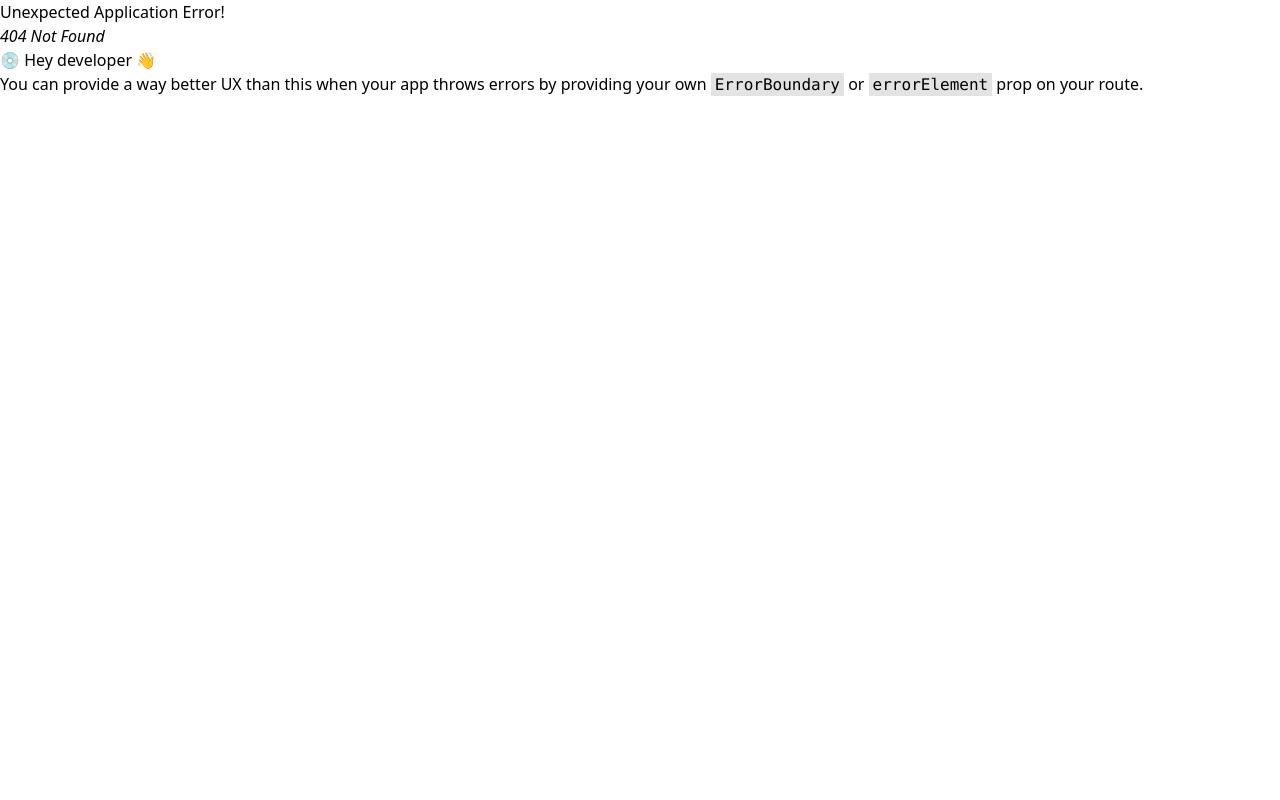
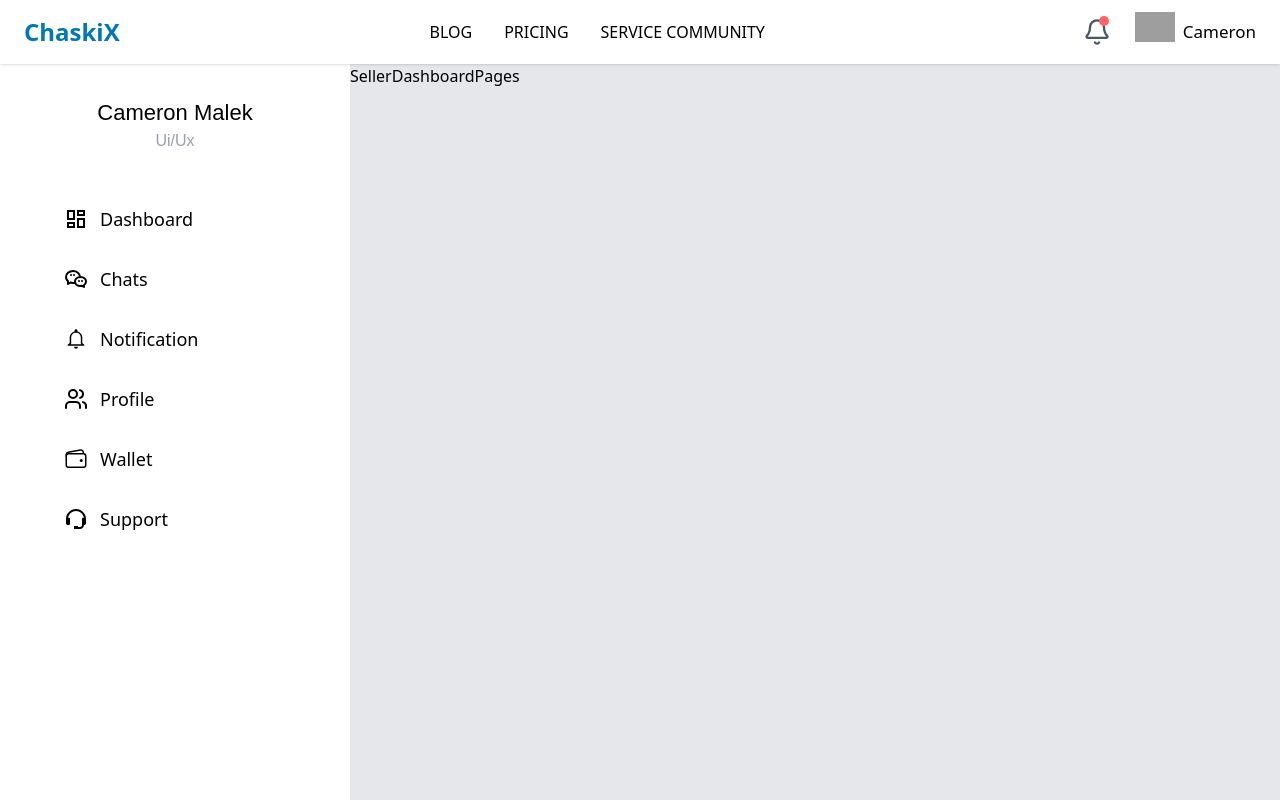
Before and after one commit to juyel66/React-project-dashboard-template, a React (Vite) app: page /dashboard/sellerDashboardPages in a window 1280 px wide. Before the commit this address had no page. Built offline with nearby package versions, Linux system fonts and the light colour scheme; grey boxes are pictures that could not be loaded.

Commit message:
added more upadate

```diff
--- /dev/null
+++ b/src/component/UsersDashboard/UserDashboardPages/BuyerDashboardPages/BuyerDashboardPages.jsx
@@ -0,0 +1,9 @@
+import React from 'react'
+
+function BuyerDashboardPages() {
+  return (
+    <div>SellerDashboardPages</div>
+  )
+}
+
+export default BuyerDashboardPages
--- a/src/component/UsersDashboard/UserDashboardPages/OrderManagement.jsx
+++ b/src/component/UsersDashboard/UserDashboardPages/OrderManagement.jsx
@@ -17,9 +17,12 @@ import GiveAReviewRating from "./GiveAReviewRating";
 import { PiDotsThreeBold } from "react-icons/pi";
 
 
+
+
 const OrderManagement = () => {
     // Tabs handle
-    const [activeTab, setActiveTab] = useState("approved");
+    const [activeTab, setActiveTab] = useState("approved"); // default: seller
+
 
     // Pagination handle
     const [currentPage, setCurrentPage] = useState(1);
@@ -45,6 +48,7 @@ const OrderManagement = () => {
         setActiveTab(tab);
         setCurrentPage(1);
     };
+
 
     // Search bar change
     const handleSearchChange = (e) => {
@@ -193,7 +197,10 @@ const OrderManagement = () => {
                     <button
                         className={`px-6 py-2 rounded-full ${activeTab === "pending" ? "bg-[#1B97D8] text-white" : " text-[#012939]"}`}
                         onClick={() => handleTabChange("pending")}
+
                     >
+
+
                         Buyer
                     </button>
                 </div>
@@ -280,21 +287,7 @@ const OrderManagement = () => {
                                 {/* Amount */}
                                 <td className="px-4 py-3">${order.amount.toFixed(2)}</td>
 
-                                {/* Order Status with conditional color + optional eye icon */}
-                                {/* <td className={`px-4 py-2 text-sm font-semibold ${order.status === "In-Progress" ? "text-[#6055C2]"
-                                    : order.status === "Delivered" ? "text-[#268F39] underline cursor-pointer flex items-center"
-                                        : order.status === "Late" ? "text-[#E35A5A]"
-                                            : order.status === "Cancelled" ? "text-[#5D7595]"
-                                                : order.status === "Cancel request" ? "text-[#E35A5A] underline cursor-pointer flex items-center"
-                                                    : "text-[#088ED5] underline cursor-pointer flex items-center"
-                                    }`}>
-                                    {order.status}
 
-
-                                    {(order.status === "Delivered" || order.status === "Complete" || order.status === "Cancel request") && (
-                                        <VscEye className="ml-1 text-[16px] cursor-pointer" />
-                                    )}
-                                </td> */}
 
 
 
--- /dev/null
+++ b/src/component/UsersDashboard/UserDashboardPages/SellerDashboardPages/SellerDashboardPages.jsx
@@ -0,0 +1,9 @@
+
+
+function SellerDashboardPages() {
+  return (
+    <div>SellerDashboardPages</div>
+  )
+}
+
+export default SellerDashboardPages
--- a/src/component/UsersDashboard/UserDashboardPages/UserSupport/UserSupport.jsx
+++ b/src/component/UsersDashboard/UserDashboardPages/UserSupport/UserSupport.jsx
@@ -93,7 +93,7 @@ function UserSupport() {
 
                                         <span>Purpose</span>
                                         <input type="text" className="border border-[#5C91B1] p-2 w-full rounded h-[54px] mt-3" />
-                                        <li className="hover:bg-gray-100 p-1 rounded cursor-pointer flex items-center absolute gap-6 bottom-3 left-[35%]">Withdrawal <MdOutlineKeyboardArrowRight /></li>
+                                        <li className="p-1 rounded cursor-pointer flex items-center absolute gap-6 bottom-3 left-[35%]">Withdrawal <MdOutlineKeyboardArrowRight /></li>
                                     </div>
 
                                     <div className="">
```
Also changed, not shown: src/main.jsx (+7 -0 lines).
